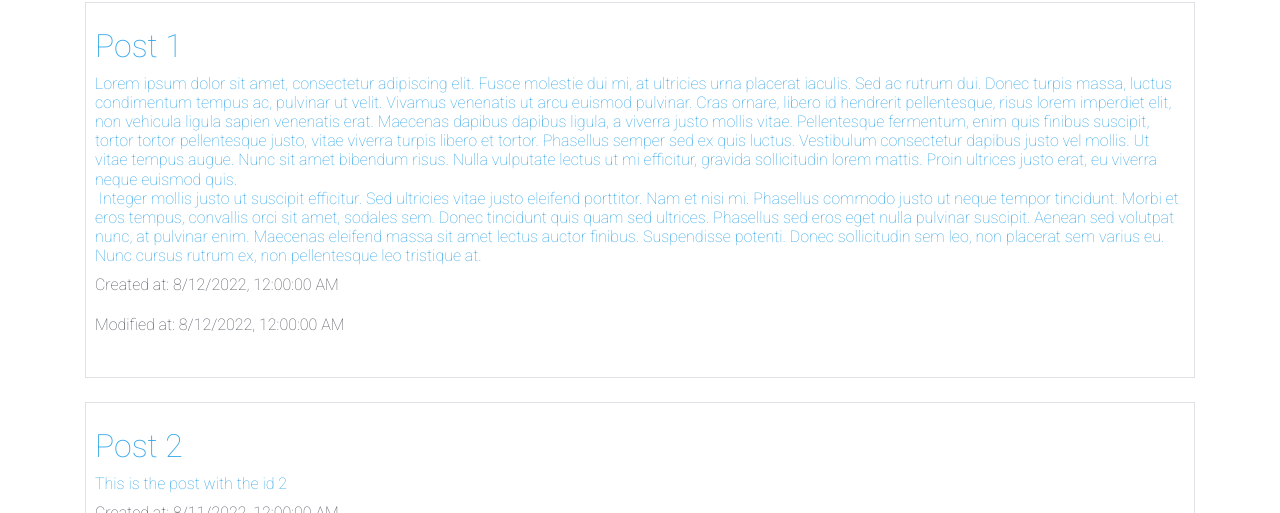
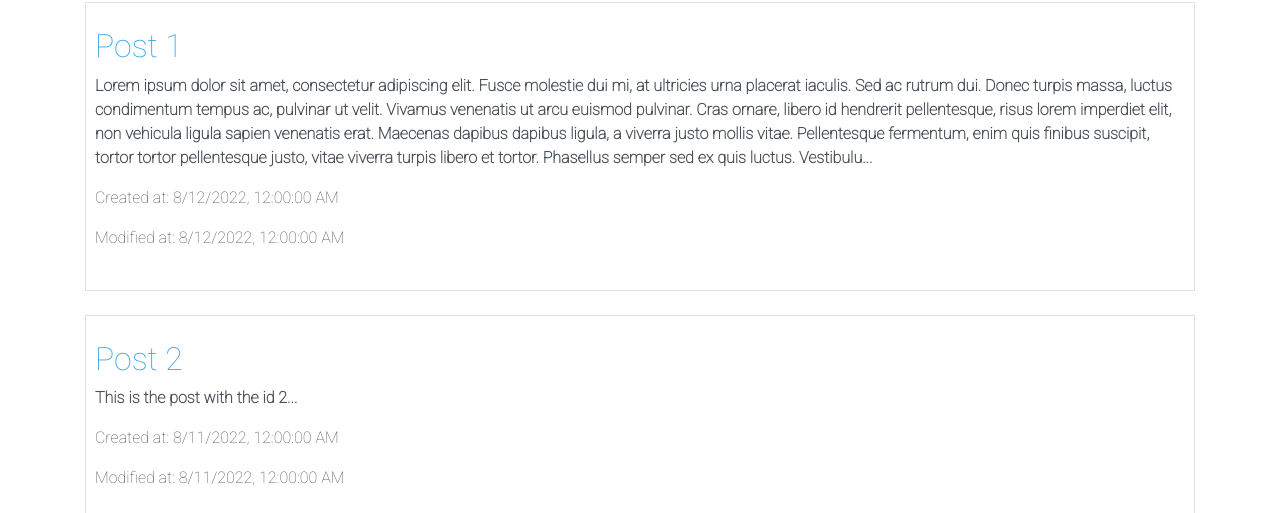
Before and after one commit to AQROBY/BlogInterface, a React (Create React App) app in the folder blog/: page / in a window 1280 px wide. Shown: the part 287-800 px from the top of the page. Built offline with nearby package versions, Linux system fonts and the light colour scheme.

Commit message:
Add content slicing on main posts page

```diff
--- a/blog/src/components/posts.tsx
+++ b/blog/src/components/posts.tsx
@@ -5,6 +5,10 @@ const Posts = () => {
 
     function handleDate(date: Date) {
         return date.toLocaleString();
+    }
+
+    function formatContent(content: string) {
+        return content.slice(0, 600) + '...';
     }
 
     return (
@@ -17,8 +21,8 @@ const Posts = () => {
                         <div className="row p-2">
                             <div>
                                 <h2>{post.title}</h2>
-                                <div className="contents">
-                                    <h6>{post.contents}</h6>
+                                <div className="contents mb-3">
+                                    <strong>{formatContent(post.contents)}</strong>
                                 </div>
                                 <p>Created at: {handleDate(new Date(post.created_at))}</p>
                                 <p>Modified at: {handleDate(new Date(post.modified_at))}</p>
```
